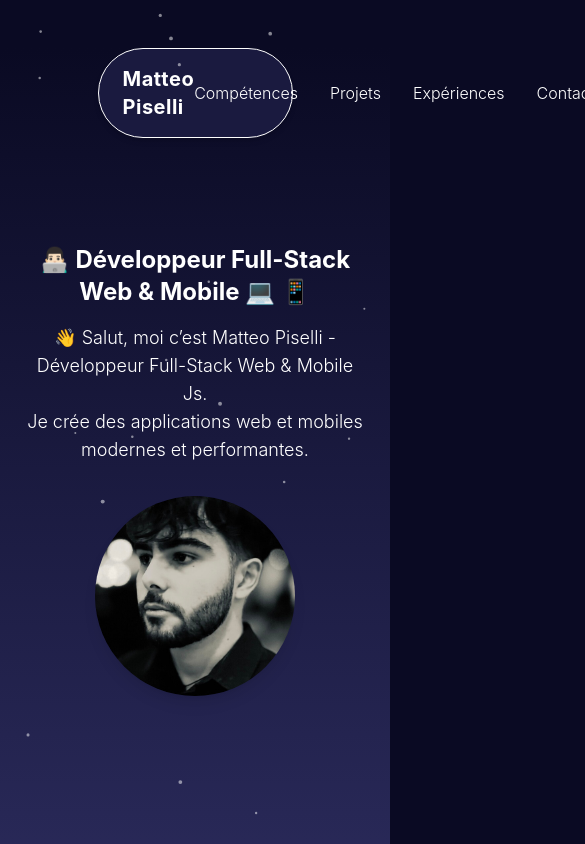
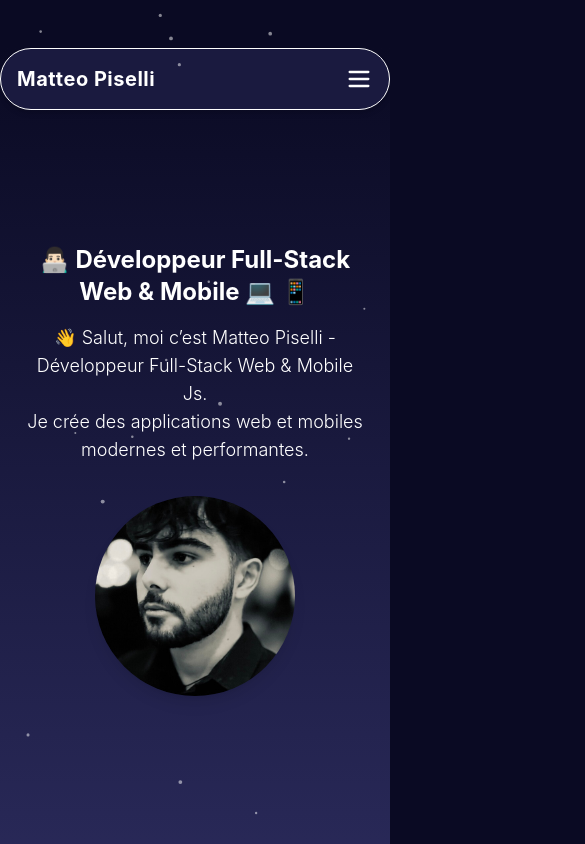
Before and after one commit to MatteoPiselli/portfolio, a Next.js app: page / in a window 390 px wide. Shown: the top 844 px of the page, 585 px wide, since content can reach past the window. Built offline with nearby package versions, Linux system fonts and the light colour scheme.

Commit message:
ajout du composant navbar version web & mobile

```diff
--- a/components/NavBar.jsx
+++ b/components/NavBar.jsx
@@ -1,12 +1,18 @@
+import { useState } from "react";
 import Link from "next/link";
+import { Menu, X } from "lucide-react";
 
 export default function Navbar() {
+  const [isOpen, setIsOpen] = useState(false);
+
   return (
-    <nav className="bg-[#1a1a3f] text-white w-[50%] mx-auto border border-white rounded-full shadow-md">
-      <div className="max-w-6xl mx-auto px-6 py-4 flex items-center justify-between">
+    <nav className="bg-[#1a1a3f] text-white w-full md:w-[50%] mx-auto border border-white rounded-full shadow-md">
+      <div className="max-w-6xl mx-auto px-4 py-4 flex items-center justify-between">
+        {/* Nom */}
         <div className="text-xl font-bold tracking-wide">Matteo Piselli</div>
 
-        <ul className="flex space-x-8 text-md font-light">
+        {/* Menu desktop */}
+        <ul className="hidden md:flex space-x-8 text-md font-light">
           <li>
             <Link
               href="#skills"
@@ -40,7 +46,59 @@ export default function Navbar() {
             </Link>
           </li>
         </ul>
+
+        {/* Burger menu - mobile only */}
+        <button
+          className="md:hidden text-white"
+          onClick={() => setIsOpen(!isOpen)}
+        >
+          {isOpen ? <X size={28} /> : <Menu size={28} />}
+        </button>
       </div>
+
+      {/* Menu mobile (visible quand ouvert) */}
+      {isOpen && (
+        <div className="md:hidden px-6 pb-4">
+          <ul className="flex flex-col space-y-3 text-md font-light">
+            <li>
+              <Link
+                href="#skills"
+                className="hover:text-[#00bcd4] transition-colors duration-200"
+                onClick={() => setIsOpen(false)}
+              >
+                Compétences
+              </Link>
+            </li>
+            <li>
+              <Link
+                href="#projects"
+                className="hover:text-[#00bcd4] transition-colors duration-200"
+                onClick={() => setIsOpen(false)}
+              >
+                Projets
+              </Link>
+            </li>
+            <li>
+              <Link
+                href="#experiences"
+                className="hover:text-[#00bcd4] transition-colors duration-200"
+                onClick={() => setIsOpen(false)}
+              >
+                Expériences
+              </Link>
+            </li>
+            <li>
+              <Link
+                href="#contact"
+                className="hover:text-[#00bcd4] transition-colors duration-200"
+                onClick={() => setIsOpen(false)}
+              >
+                Contact
+              </Link>
+            </li>
+          </ul>
+        </div>
+      )}
     </nav>
   );
 }
```
